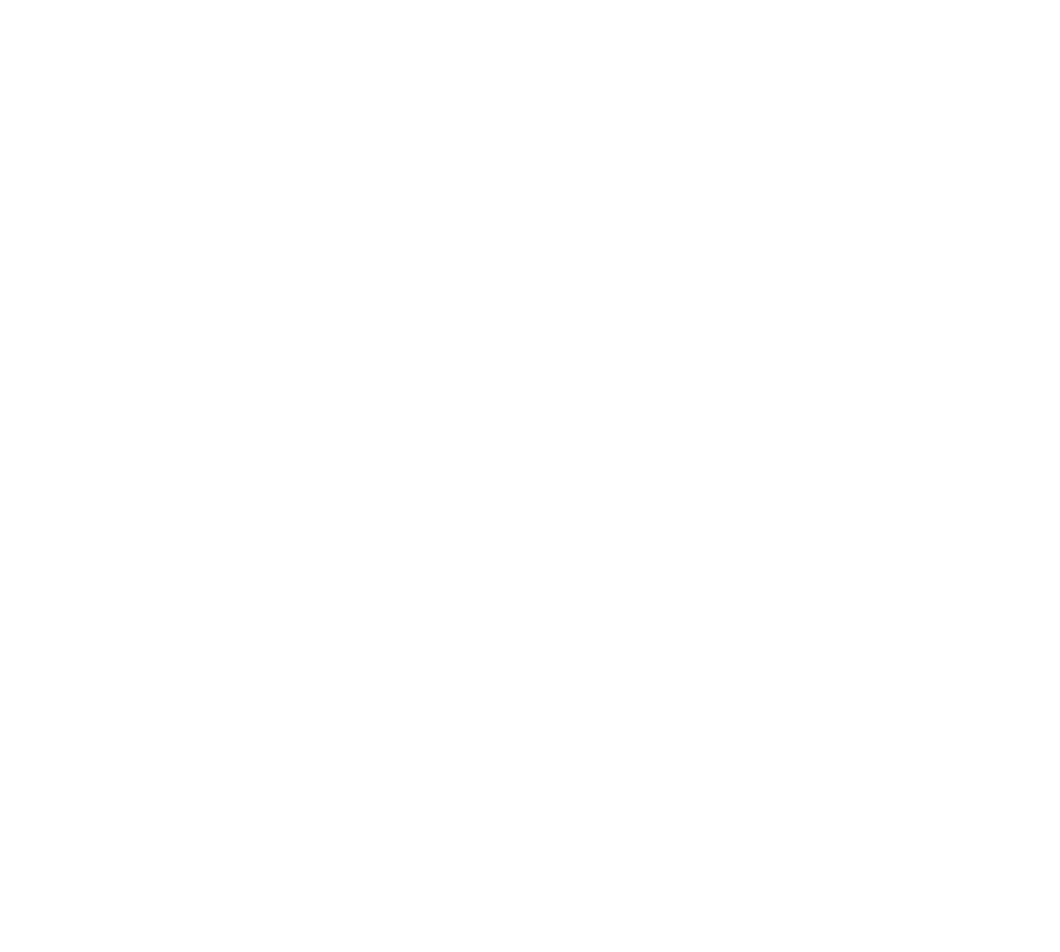
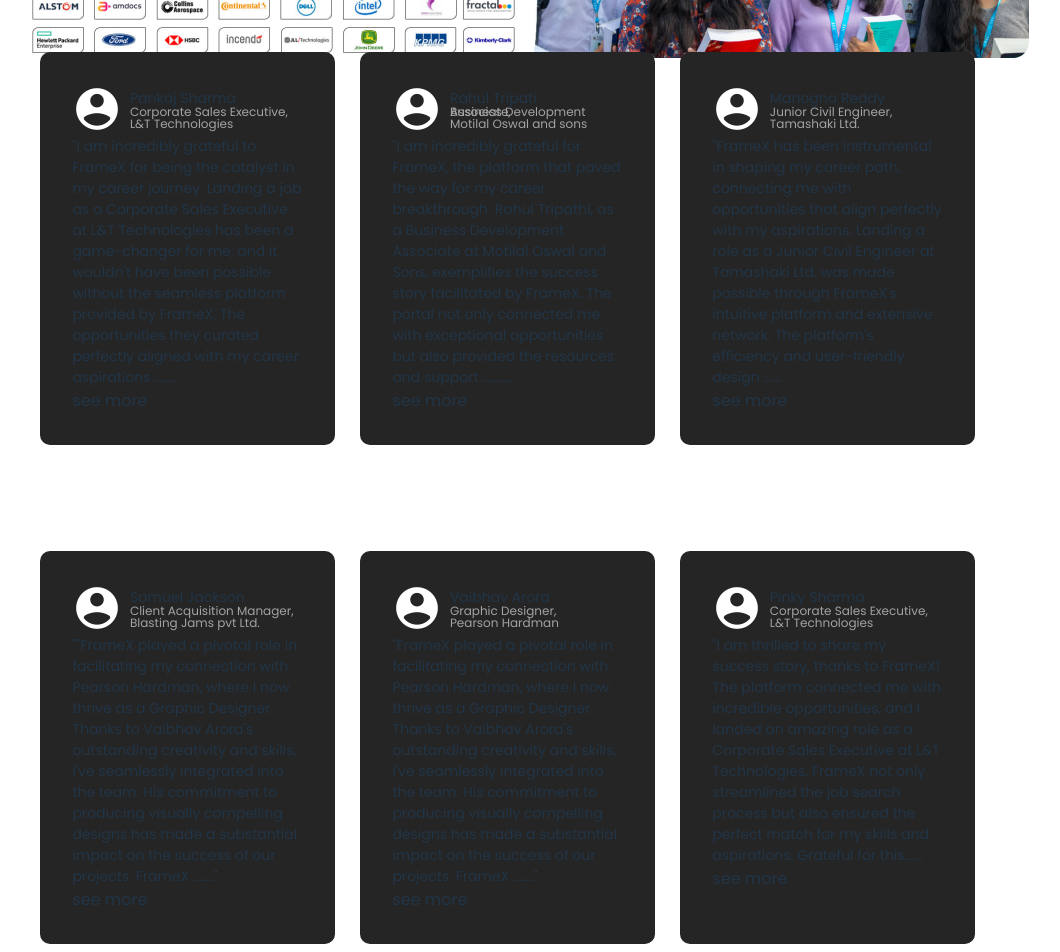
Before and after one commit to puneethx/FrameX, a React (Vite) app: page /placement in a window 1280 px wide. Shown: the part 300-1252 px from the top of the page, without its empty margins (190-1250 px from the left). Before the commit the page ends 800 px from the top, so only its background shows below. Built offline with nearby package versions, Linux system fonts and the light colour scheme.

Commit message:
Placements

```diff
--- a/src/Pages/Application/Application.scss
+++ b/src/Pages/Application/Application.scss
@@ -3,7 +3,7 @@
     flex-direction: column;
     justify-content: center;
     margin: 4dvh auto;
-    width: 99dvw;
+    width: 98dvw;
 
     .main-head{
         margin: 10dvh auto 2dvh;
--- a/src/Pages/Placement/Placement.jsx
+++ b/src/Pages/Placement/Placement.jsx
@@ -1,9 +1,124 @@
 import React from 'react'
+import "./Placement.scss"
+import Place from "../../assets/placements.png"
+import male from "../../assets/male.svg"
 
 const Placement = () => {
-  return (
-    <div className='placement'>Placement</div>
-  )
+    return (
+        <div className='placement'>
+            <img src={Place} className='placeimg' alt="placement" />
+            <div className="cards">
+                <div className="card">
+                    <div className="cardtop">
+                        <div className="cardleft">
+                            <img src={male} alt="" />
+                        </div>
+                        <div className="cardright">
+                            <p className='name'>Pankaj Sharma</p>
+                            <p className='grey'>Corporate Sales Executive,</p>
+                            <p className="grey">L&T Technologies</p>
+                        </div>
+                    </div>
+                    <div className="cardmain">
+                        "I am incredibly grateful to FrameX for being the catalyst in my career journey. Landing a job as a Corporate Sales Executive at L&T Technologies has been a game-changer for me, and it wouldn't have been possible without the seamless platform provided by FrameX. The opportunities they curated perfectly aligned with my career aspirations ........
+                    </div>
+                    <div className="seemore">
+                        see more
+                    </div>
+                </div>
+                <div className="card">
+                    <div className="cardtop">
+                        <div className="cardleft">
+                            <img src={male} alt="" />
+                        </div>
+                        <div className="cardright">
+                            <p className='name'>Rahul Tripati</p>
+                            <p className='grey'>Business Development Associate,</p>
+                            <p className="grey">Motilal Oswal and sons</p>
+                        </div>
+                    </div>
+                    <div className="cardmain">
+                    "I am incredibly grateful for FrameX, the platform that paved the way for my career breakthrough. Rahul Tripathi, as a Business Development Associate at Motilal Oswal and Sons, exemplifies the success story facilitated by FrameX. The portal not only connected me with exceptional opportunities but also provided the resources and support ..........
+                    </div>
+                    <div className="seemore">
+                        see more
+                    </div>
+                </div>
+                <div className="card">
+                    <div className="cardtop">
+                        <div className="cardleft">
+                            <img src={male} alt="" />
+                        </div>
+                        <div className="cardright">
+                            <p className='name'>Manogna Reddy</p>
+                            <p className='grey'>Junior Civil Engineer,</p>
+                            <p className="grey">Tamashaki Ltd.</p>
+                        </div>
+                    </div>
+                    <div className="cardmain">
+                    "FrameX has been instrumental in shaping my career path, connecting me with opportunities that align perfectly with my aspirations. Landing a role as a Junior Civil Engineer at Tamashaki Ltd. was made possible through FrameX's intuitive platform and extensive network. The platform's efficiency and user-friendly design ......
+                    </div>
+                    <div className="seemore">
+                        see more
+                    </div>
+                </div>
+                <div className="card">
+                    <div className="cardtop">
+                        <div className="cardleft">
+                            <img src={male} alt="" />
+                        </div>
+                        <div className="cardright">
+                            <p className='name'>Samuel Jackson</p>
+                            <p className='grey'>Client Acquisition Manager,</p>
+                            <p className="grey">Blasting Jams pvt Ltd.</p>
+                        </div>
+                    </div>
+                    <div className="cardmain">
+                        ""FrameX played a pivotal role in facilitating my connection with Pearson Hardman, where I now thrive as a Graphic Designer. Thanks to Vaibhav Arora's outstanding creativity and skills, I've seamlessly integrated into the team. His commitment to producing visually compelling designs has made a substantial impact on the success of our projects. FrameX  ......."
+                    </div>
+                    <div className="seemore">
+                        see more
+                    </div>
+                </div>
+                <div className="card">
+                    <div className="cardtop">
+                        <div className="cardleft">
+                            <img src={male} alt="" />
+                        </div>
+                        <div className="cardright">
+                            <p className='name'>Vaibhav Arora</p>
+                            <p className='grey'>Graphic Designer,</p>
+                            <p className="grey">Pearson Hardman</p>
+                        </div>
+                    </div>
+                    <div className="cardmain">
+                    "FrameX played a pivotal role in facilitating my connection with Pearson Hardman, where I now thrive as a Graphic Designer. Thanks to Vaibhav Arora's outstanding creativity and skills, I've seamlessly integrated into the team. His commitment to producing visually compelling designs has made a substantial impact on the success of our projects. FrameX  ......."
+                    </div>
+                    <div className="seemore">
+                        see more
+                    </div>
+                </div>
+                <div className="card">
+                    <div className="cardtop">
+                        <div className="cardleft">
+                            <img src={male} alt="" />
+                        </div>
+                        <div className="cardright">
+                            <p className='name'>Pinky Sharma</p>
+                            <p className='grey'>Corporate Sales Executive,</p>
+                            <p className="grey">L&T Technologies</p>
+                        </div>
+                    </div>
+                    <div className="cardmain">
+                    "I am thrilled to share my success story, thanks to FrameX! The platform connected me with incredible opportunities, and I landed an amazing role as a Corporate Sales Executive at L&T Technologies. FrameX not only streamlined the job search process but also ensured the perfect match for my skills and aspirations. Grateful for this......
+                    </div>
+                    <div className="seemore">
+                        see more
+                    </div>
+                </div>
+            </div>
+        </div>
+    )
 }
 
 export default Placement
--- a/src/Pages/Placement/Placement.scss
+++ b/src/Pages/Placement/Placement.scss
@@ -1,3 +1,41 @@
 .placement{
-    margin-top: 300px;
+    display: flex;
+    justify-content: center;
+    align-items: center;
+    position: relative;
+    .placeimg{
+        position: absolute;
+        top: 0;
+        left: 16vw;
+    }
+    .cards{
+        display: flex;
+        gap: 2vw;
+        z-index: 1;
+        margin-top: 34vh;
+        margin-left: 18vw;
+        flex-wrap: wrap;
+        .card{
+            width: 18vw;
+            padding: 4vh;
+            border-radius: 10px;
+            margin-bottom: 10vh;
+            background-color: #252525;
+            .cardtop{
+                display: flex;
+                line-height: 0;
+                .cardright{
+                    font-size: 14px;
+                    margin-left: 7.5px;
+                    .grey{
+                        font-size: 12px;
+                        color: rgb(163, 163, 163);
+                    }
+                }
+            }
+            .cardmain{
+                font-size: 14px;
+            }
+        }
+    }
 }
```
Also changed, not shown: src/assets/male.svg (added), src/assets/placements.png (added).
